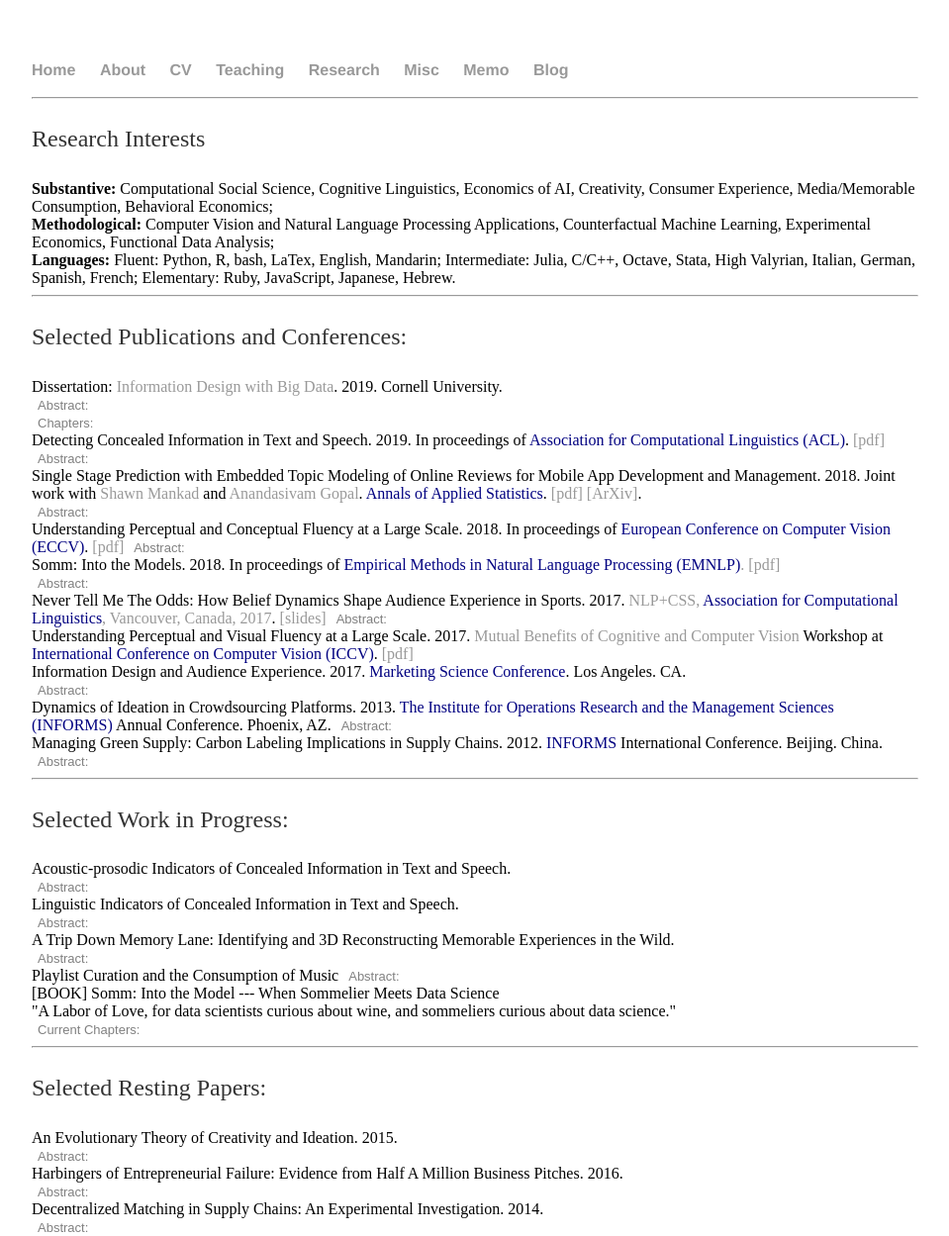
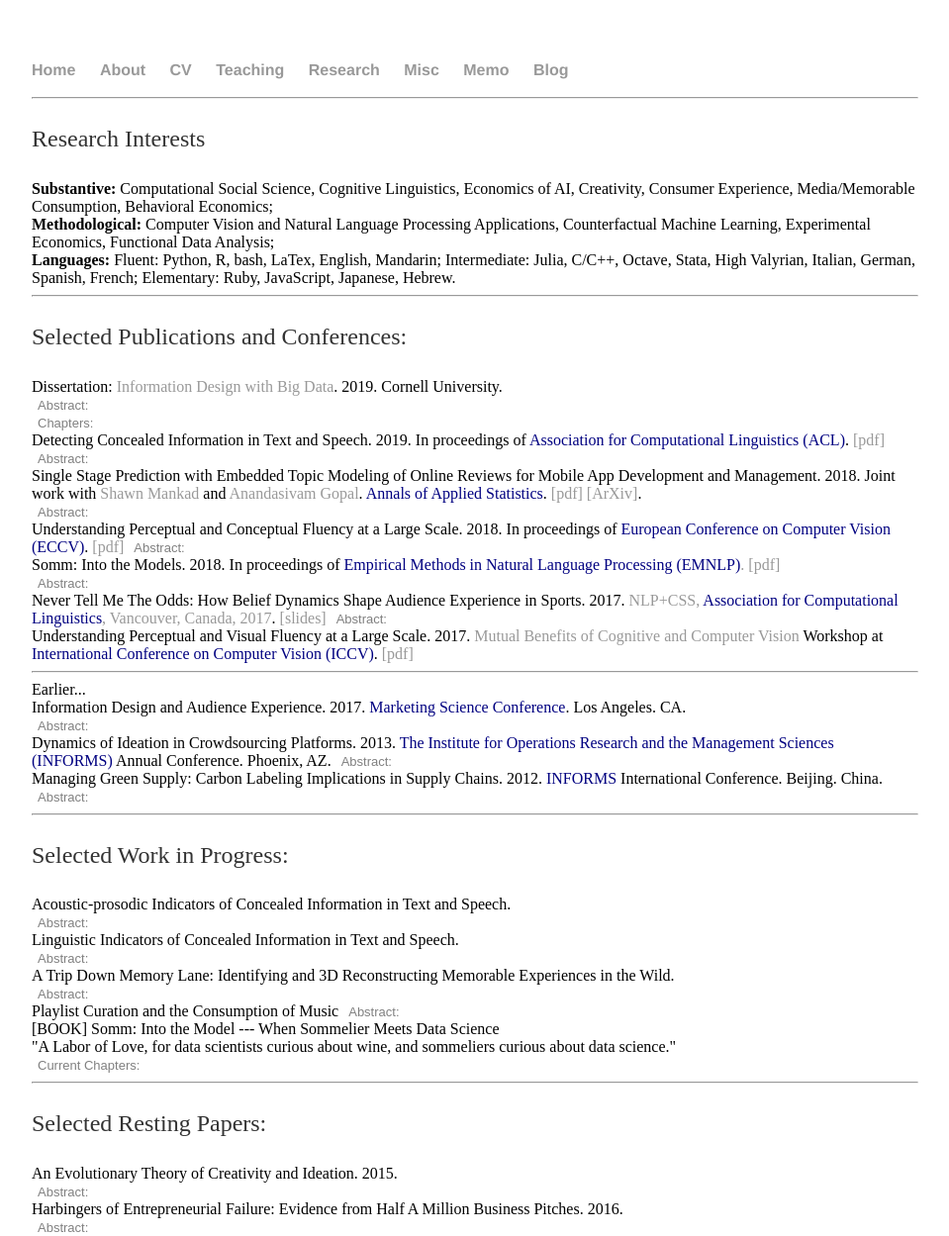
Before and after one commit to shenglih/shenglih.github.io, a Jekyll site: the page built from research/index.html, in a window 1280 px wide. Shown: the top 1249 px of the page at 99% size, without its empty margins (160-1119 px from the left). Built offline with Jekyll 4.4.1, drawn with Linux system fonts in a browser that asks for light colours.

Commit message:
Update index.html

```diff
--- a/research/index.html
+++ b/research/index.html
@@ -185,7 +185,8 @@ belief dynamics manifest in the form of suspense, surprise, prior expectations,
 
 	<br>
 	Understanding Perceptual and Visual Fluency at a Large Scale. 2017. <a href="https://sites.google.com/site/mbcc2017w/home">Mutual Benefits of Cognitive and Computer Vision</a> Workshop at <a href="http://iccv2017.thecvf.com/"><font color="navy">International Conference on Computer Vision (ICCV)</font></a>. <a href="">[pdf]</a><br>
-
+<hr>
+	Earlier...<br>
 	Information Design and Audience Experience. 2017. <font color="navy">Marketing Science Conference</font>. Los Angeles. CA.
 	<button class="collapsible"> Abstract: </button>
 	<div class="content">
```
